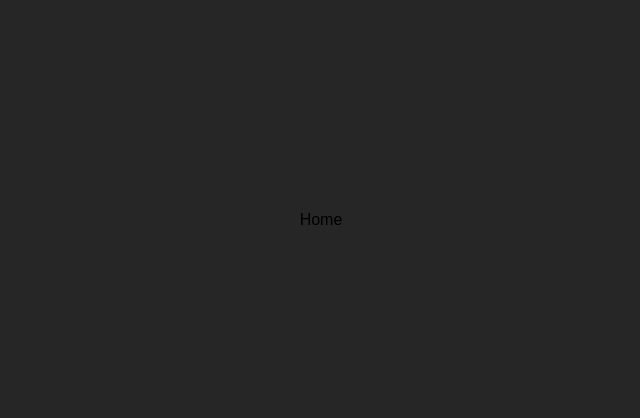
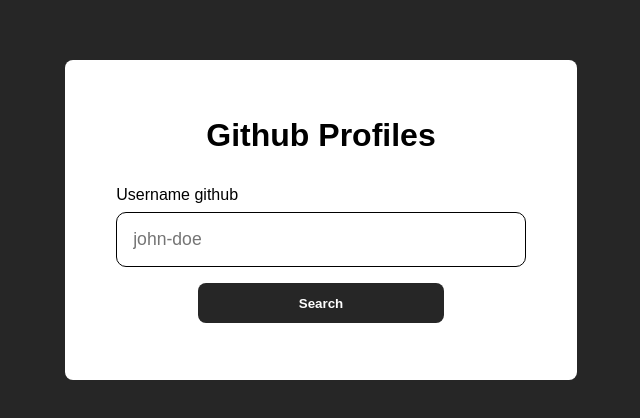
Before and after one commit to rms-diego/github-profiles, a Next.js app: page / in a window 1280 px wide. Shown: the part 180-598 px from the top of the page, without its empty margins (319-959 px from the left). Built offline with nearby package versions, Linux system fonts and the light colour scheme.

Commit message:
feat: criando a pagina 'home', componente de 'Input' e seus estilos

```diff
--- /dev/null
+++ b/src/components/Input/index.tsx
@@ -0,0 +1,20 @@
+import styles from "@/styles/components/Input/styles.module.scss";
+
+type InputProps = {
+  label: string;
+  type?: string;
+  placeholder: string;
+};
+
+export default function Input({
+  label,
+  placeholder,
+  type = "text",
+}: InputProps) {
+  return (
+    <label className={styles.inputContainer}>
+      {label}
+      <input type={type} placeholder={placeholder} />
+    </label>
+  );
+}
--- a/src/pages/index.tsx
+++ b/src/pages/index.tsx
@@ -1,3 +1,24 @@
+import Head from "next/head";
+
+import styles from "@/styles/pages/home/styles.module.scss";
+import Input from "@/components/Input";
+
 export default function Home() {
-  return <div>Home</div>;
+  return (
+    <>
+      <Head>
+        <title>Github profiles</title>
+      </Head>
+
+      <main className={styles.mainContainer}>
+        <h1>Github Profiles</h1>
+
+        <form action="" className={styles.formContainer}>
+          <Input label="Username github" placeholder="john-doe" />
+
+          <button type="submit">Search</button>
+        </form>
+      </main>
+    </>
+  );
 }
--- /dev/null
+++ b/src/styles/components/Input/styles.module.scss
@@ -0,0 +1,15 @@
+.inputContainer {
+  display: flex;
+  flex-direction: column;
+
+  gap: 0.5rem;
+
+  input {
+    flex: 1;
+    padding: 1rem;
+    font-size: 1.1rem;
+    border-radius: 10px;
+    outline: none;
+    border: 1px solid black;
+  }
+}
--- /dev/null
+++ b/src/styles/pages/home/styles.module.scss
@@ -0,0 +1,43 @@
+.mainContainer {
+  min-width: 40vw;
+  border-radius: 8px;
+  min-height: 40vh;
+
+  display: flex;
+  flex-direction: column;
+  gap: 2rem;
+  justify-content: center;
+  align-items: center;
+
+  background-color: var(--white);
+
+  h1 {
+    color: var(--black);
+    font-size: 2rem;
+  }
+}
+
+.formContainer {
+  display: flex;
+  flex-direction: column;
+  width: 80%;
+
+  gap: 1rem;
+
+  button {
+    width: 60%;
+    align-self: center;
+    padding: 0.8rem 0;
+    border: none;
+    border-radius: 8px;
+    color: var(--white);
+    font-weight: bold;
+
+    background-color: var(--gray-500);
+
+    &:hover {
+      opacity: 0.7;
+      transition: 500ms;
+    }
+  }
+}
```
